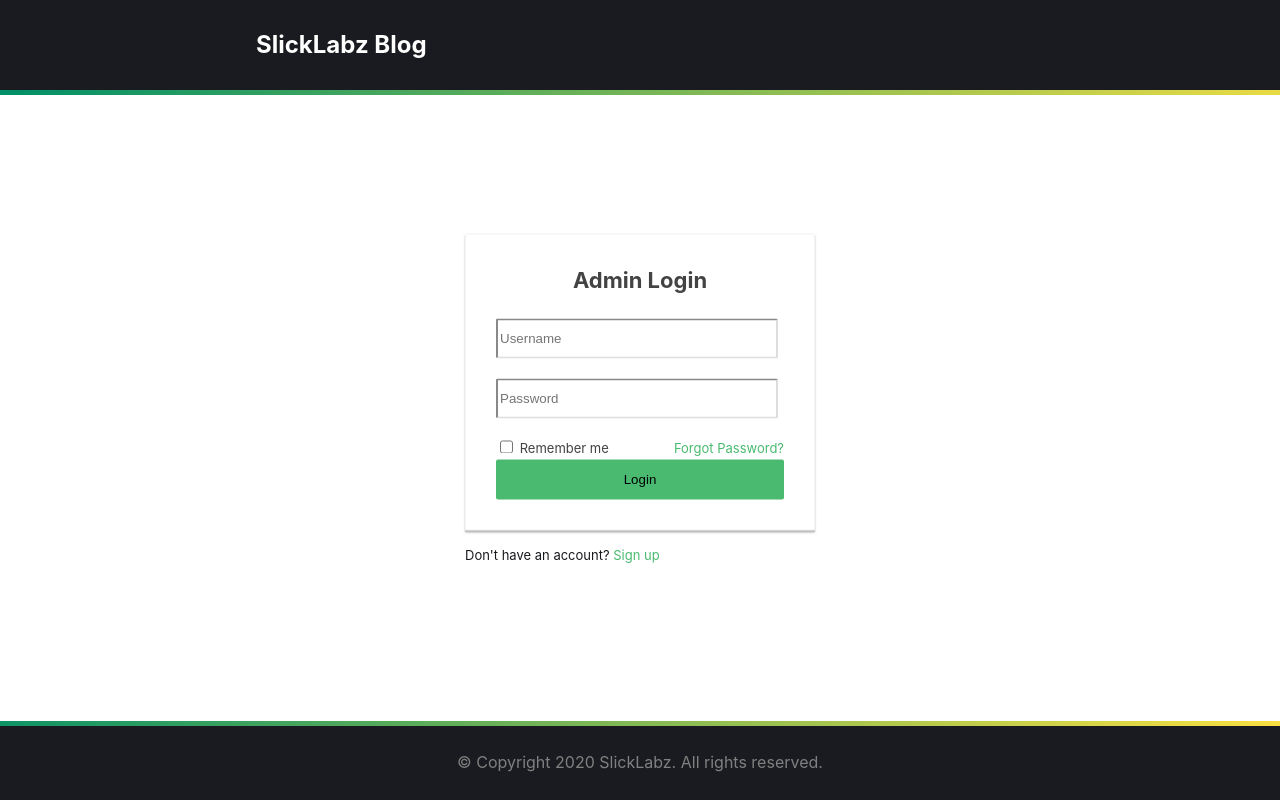
After one commit to CRFSlick/SlickLabzBlog, a Flask app: page /login in a window 1280 px wide. The commit adds this page. Run offline with Flask 2, Linux system fonts and the light colour scheme; parts of the project's set-up code (start-up, migrations or seed data) failed here and were passed over; some libraries are stand-ins or nearby versions.

Commit message:
Style update / WIP Admin Login

```diff
--- a/App/routes/routes.py
+++ b/App/routes/routes.py
@@ -22,6 +22,21 @@ def posts():
     return render_template('posts.html', posts=posts, categories=categories, page_title="All Posts")
 
 
+@main.route('/login', methods=['GET'])
+def login():
+    # posts = get_posts()
+    # categories = get_categories(posts)
+    return render_template('login.html', page_title="Login")
+
+
+
+@main.route('/admin', methods=['GET'])
+def admin():
+    # posts = get_posts()
+    # categories = get_categories(posts)
+    return render_template('admin.html', page_title="Admin")
+
+
 @main.route('/<category>/<subcategory>/<post>', methods=['GET'])
 def display_post(category, subcategory, post):
     requested_post = f'{category}-{subcategory}-{post}'
@@ -33,6 +48,6 @@ def display_post(category, subcategory, post):
             post['data']['views'] = get_views(post)
             post['data']['content'] = get_markdown(post['data']['content'], requested_post)
             page_tile = f'{post["data"]["sub_category"]} - {post["data"]["title"]}'
-            return render_template('post.html', post=post, page_title=page_tile)
+            return render_template('post.html', post=post, page_title=page_tile, post_footer=True)
 
     abort(404)
--- a/App/run.py
+++ b/App/run.py
@@ -3,5 +3,5 @@
 from App import app
 
 if __name__ == '__main__':
-    # app.run(host='127.0.0.1', port=80, debug=True)
-    app.run(host='127.0.0.1', port=80)
+    app.run(host='192.168.111.21', port=8080, debug=True)
+    # app.run(host='127.0.0.1', port=80)
--- a/App/static/css/styles.css
+++ b/App/static/css/styles.css
@@ -1,3 +1,11 @@
+html {
+  height: 100%;
+}
+
+body {
+  height: 100%;
+}
+
 .center {
   display: block;
   margin-left: auto;
@@ -84,3 +92,12 @@ background-size: 1800% 1800%;
   50%{background-position:100% 19%}
   100%{background-position:0% 82%}
 } */
+
+/*
+footer {
+  position: relative;
+  margin-top: -180px;
+  height: 180px;
+  clear: both;
+  background-color: red;
+} */
--- a/App/static/css/theme.css
+++ b/App/static/css/theme.css
@@ -9,7 +9,8 @@ body {
 	margin: 0;
 	-webkit-text-size-adjust: 100%;
 	-webkit-font-smoothing: antialiased;
-	-moz-osx-font-smoothing: grayscale
+	-moz-osx-font-smoothing: grayscale;
+	/* margin-bottom: 87.8; */
 }
 
 h1,
@@ -301,13 +302,20 @@ pre {
 	color: #a6e22e
 }
 
-body>header,
-body>footer {
+body>.main-container>header {
 	display: flex;
 	flex-wrap: wrap;
 	justify-content: space-between;
 	align-items: center
 }
+
+/* body>.main-container>header,
+body>.main-container>footer {
+	display: flex;
+	flex-wrap: wrap;
+	justify-content: space-between;
+	align-items: center
+} */
 
 header h1,
 header h2 {
@@ -350,16 +358,16 @@ nav a {
 	color: #fff
 }
 
-body>header,
+body>.main-container>header,
 article,
-body>footer {
+body>.main-container>footer {
 	padding: 1.5rem
 }
 
 @media (min-width: 40em) {
-	body>header,
+	body>.main-container>header,
 	article,
-	body>footer {
+	body>.main-container>footer {
 		padding: 1.5rem calc(35% - 12rem)
 	}
 }
@@ -370,12 +378,72 @@ article header h1 {
 	margin-bottom: .5em
 }
 
-body>header {
+body>.main-container>header {
 	background: #1a1b20;
 	color: #fff;
-	border-bottom: 1px solid rgba(255, 255, 255, 0.05)
+	border-top: 0px;
+	border-left: 0px;
+	border-right: 0px;
+	border-bottom: 5px solid transparent;
+    -moz-border-image: -moz-linear-gradient(45deg, rgb(0,143,104), rgb(250,224,66));
+    -webkit-border-image: -webkit-linear-gradient(45deg, rgb(0,143,104), rgb(250,224,66));
+    border-image: linear-gradient(45deg, rgb(0,143,104), rgb(250,224,66));
+    -webkit-border-image-slice: 2;
+    border-image-slice: 2;
+
 }
 
-footer {
-	padding: 5rem calc(35% - 12rem) !important;
+body>.main-container>footer {
+	/* padding: 1rem !important; */
+	background: #1a1b20;
+	color: #fff;
+	border-bottom: 0px;
+	border-left: 0px;
+	border-right: 0px;
+	border-top: 5px solid transparent;
+    -moz-border-image: -moz-linear-gradient(45deg, rgb(0,143,104), rgb(250,224,66));
+    -webkit-border-image: -webkit-linear-gradient(45deg, rgb(0,143,104), rgb(250,224,66));
+    border-image: linear-gradient(45deg, rgb(0,143,104), rgb(250,224,66));
+    -webkit-border-image-slice: 2;
+    border-image-slice: 2;
+	/* border-top-width: 3px; */
+	/* border-top-style: solid; */
+	/* border-top-style: transparent; */
+	/* border-image-source: linear-gradient(to left, #fc354c, #0abfbc); */
+	/* border-image-source: linear-gradient(to left, #eb3349, #f45c43); */
+	/* border-image-source: linear-gradient(45deg, rgb(0,143,104), rgb(250,224,66)); */
+	/* border-color: rgb(194, 194, 194); */
+	  /* border-image-slice: 1;
+	  position: relative;
+	  margin-top: -87.8;
+	  height: 87.8;
+	  clear: both; */
+
 }
+
+* {
+	box-sizing: border-box;
+   }*:before,
+   *:after {
+	box-sizing: border-box;
+   }
+
+   html,
+   body {
+	height: 100%;
+	position: relative;
+   }
+
+   .main-container {
+	min-height: 100vh; /* will cover the 100% of viewport */
+	overflow: hidden;
+	display: block;
+	position: relative;
+	padding-bottom: 100px; /* height of your footer */
+   }
+
+   footer {
+	position: absolute;
+	bottom: 0;
+	width: 100%;
+   }
--- a/App/templates/default.html
+++ b/App/templates/default.html
@@ -28,8 +28,9 @@
 </head>
 
 <body>
+  <div class="main-container">
   <header>
-    <h2><a href="/">SlickLabz Blog</a></h2>
+    <h2 style="font-weight: bold;"><a href="/">SlickLabz Blog</a></h2>
     <nav class="icons">
       <a href="https://github.com/CRFSlick" target="_blank"><svg>
           <use xlink:href="{{ url_for('static', filename='fontawesome/brands.svg') }}#github"></use>
@@ -40,8 +41,50 @@
         </svg></a>
     </nav>
   </header>
+  <br>
 
   {% block content %}
   {% endblock %}
 
+  {% if post_footer %}
+
+  <div style="display: flex;
+	flex-wrap: wrap;
+	justify-content: space-between;
+  align-items: center;
+  padding: 1.5rem calc(35% - 12rem);">
+  <a class="gray" href="/">« Home</a>
+  <a class="gray" href="/posts">More Posts »</a>
+  </div>
+
+  <br><br>
+
+  <footer style="text-align: center;">
+    <span style="font-size: 1rem; color:gray;">© Copyright 2020 SlickLabz. All rights reserved.</span>
+  </footer>
+
+  <!-- <footer style="	display: flex;
+	flex-wrap: wrap;
+	justify-content: space-between;
+	align-items: center">
+    <a class="gray" href="/" style="font-weight: bold;">« Home</a>
+    <span style="font-size: 1rem;"><< © Copyright 2020 SlickLabz. All rights reserved. >></span>
+    <a class="gray" href="/posts" style="font-weight: bold;">More Posts »</a>
+  </footer> -->
+
+  {% elif custom_footer %}
+
+  <!-- Todo# Impement custom footers -->
+
+  {% else %}
+
+  <br><br>
+
+  <footer style="text-align: center;">
+    <span style="font-size: 1rem; color:gray;">© Copyright 2020 SlickLabz. All rights reserved.</span>
+  </footer>
+
+  {% endif %}
+
+</div>
 </body>
--- a/App/templates/home.html
+++ b/App/templates/home.html
@@ -6,6 +6,8 @@
 {% else %}
 {% set count=5 %}
 {% endif %}
+
+<!-- <br> -->
 
 <article>
   <header>
@@ -50,4 +52,5 @@
 
 
 
+
 {% endblock %}
--- /dev/null
+++ b/App/templates/login.html
@@ -0,0 +1,148 @@
+{% extends "default.html" %}
+{% block content %}
+
+{% if posts|length <= 5 %}
+{% set count=posts|length %}
+{% else %}
+{% set count=5 %}
+{% endif %}
+
+<style type="text/css">
+	html {
+		height: 100%;
+	}
+    body {
+        /* color: #999;
+		background: #f5f5f5;
+		font-family: 'Varela Round', sans-serif; */
+		height: 100%;
+	}
+	.container {
+		height: calc(100% - 87.8);
+		/* position: relative; */
+		/* border: 3px solid green; */
+	}
+	.form-control {
+		box-shadow: none;
+		border-color: #ddd;
+	}
+	.form-control:focus {
+		border-color: #4aba70;
+	}
+	.form {
+		margin: 0;
+  position: absolute;
+  top: 50%;
+  left: 50%;
+  -ms-transform: translate(-50%, -50%);
+  transform: translate(-50%, -50%);
+	}
+	.login-form {
+        width: 350px;
+		margin: 0 auto;
+		padding: 30px 0;
+		/* height: 100%; */
+		margin: 0;
+  position: absolute;
+  top: 50%;
+  left: 50%;
+  -ms-transform: translate(-50%, -50%);
+  transform: translate(-50%, -50%);
+	}
+    .login-form form {
+        color: #434343;
+		border-radius: 1px;
+    	margin-bottom: 15px;
+        background: #fff;
+		border: 1px solid #f3f3f3;
+        box-shadow: 0px 2px 2px rgba(0, 0, 0, 0.3);
+        padding: 30px;
+		padding-top: 0px;
+	}
+	.login-form h4 {
+		text-align: center;
+		font-size: 22px;
+        margin-bottom: 20px;
+	}
+    .login-form .avatar {
+        color: #fff;
+		margin: 0 auto 30px;
+        text-align: center;
+		width: 100px;
+		height: 100px;
+		border-radius: 50%;
+		z-index: 9;
+		background: #4aba70;
+		padding: 15px;
+		box-shadow: 0px 2px 2px rgba(0, 0, 0, 0.1);
+	}
+    .login-form .avatar i {
+        font-size: 62px;
+    }
+    .login-form .form-group {
+        margin-bottom: 20px;
+    }
+	.login-form .form-control, .login-form .btn {
+		min-height: 40px;
+		border-radius: 2px;
+        transition: all 0.5s;
+        width: 100%;
+	}
+	.form-control {
+		width: 98% !important;
+	}
+	.login-form .close {
+        position: absolute;
+		top: 15px;
+		right: 15px;
+	}
+	.login-form .btn {
+		background: #4aba70;
+		border: none;
+		line-height: normal;
+	}
+	.login-form .btn:hover, .login-form .btn:focus {
+		background: #42ae68;
+	}
+    .login-form .checkbox-inline {
+        float: left;
+    }
+    .login-form input[type="checkbox"] {
+        margin-top: 2px;
+    }
+    .login-form .forgot-link {
+        float: right;
+    }
+    .login-form .small {
+        font-size: 13px;
+    }
+    .login-form a {
+        color: #4aba70;
+    }
+	.modal-title {
+		font-weight: bold;
+	}
+</style>
+
+<div class="container">
+<div class="login-form">
+    <form action="/examples/actions/confirmation.php" method="post">
+		<!-- <div class="avatar"><i class="material-icons">&#xE7FF;</i></div> -->
+    	<h4 class="modal-title">Admin Login</h4>
+        <div class="form-group">
+            <input type="text" class="form-control" placeholder="Username" required="required">
+        </div>
+        <div class="form-group">
+            <input type="password" class="form-control" placeholder="Password" required="required">
+        </div>
+        <div class="form-group small clearfix">
+            <label class="checkbox-inline"><input type="checkbox"> Remember me</label>
+            <a href="#" class="forgot-link">Forgot Password?</a>
+        </div>
+        <input type="submit" class="btn btn-primary btn-block btn-lg" value="Login">
+    </form>
+    <div class="text-center small">Don't have an account? <a href="#">Sign up</a></div>
+</div>
+</div>
+
+{% endblock %}
--- a/App/templates/posts.html
+++ b/App/templates/posts.html
@@ -1,6 +1,7 @@
 {% extends "default.html" %}
 {% block content %}
 
+<!-- <br> -->
 <article>
   <header>
     <h1>Search</h1>
```
Also changed, not shown: App/templates/admin.html (added, +11 -0 lines), App/templates/post.html (+5 -2 lines).
